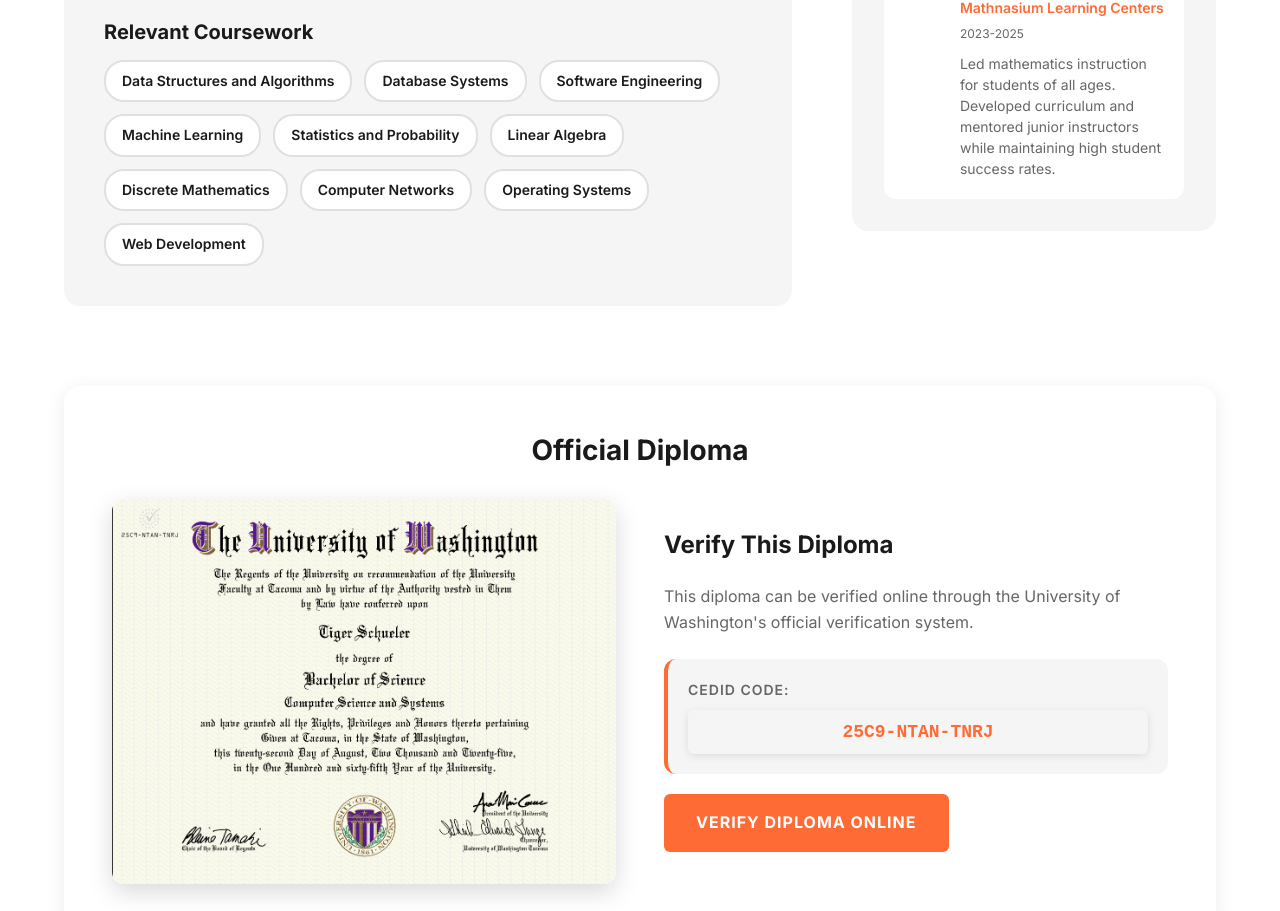
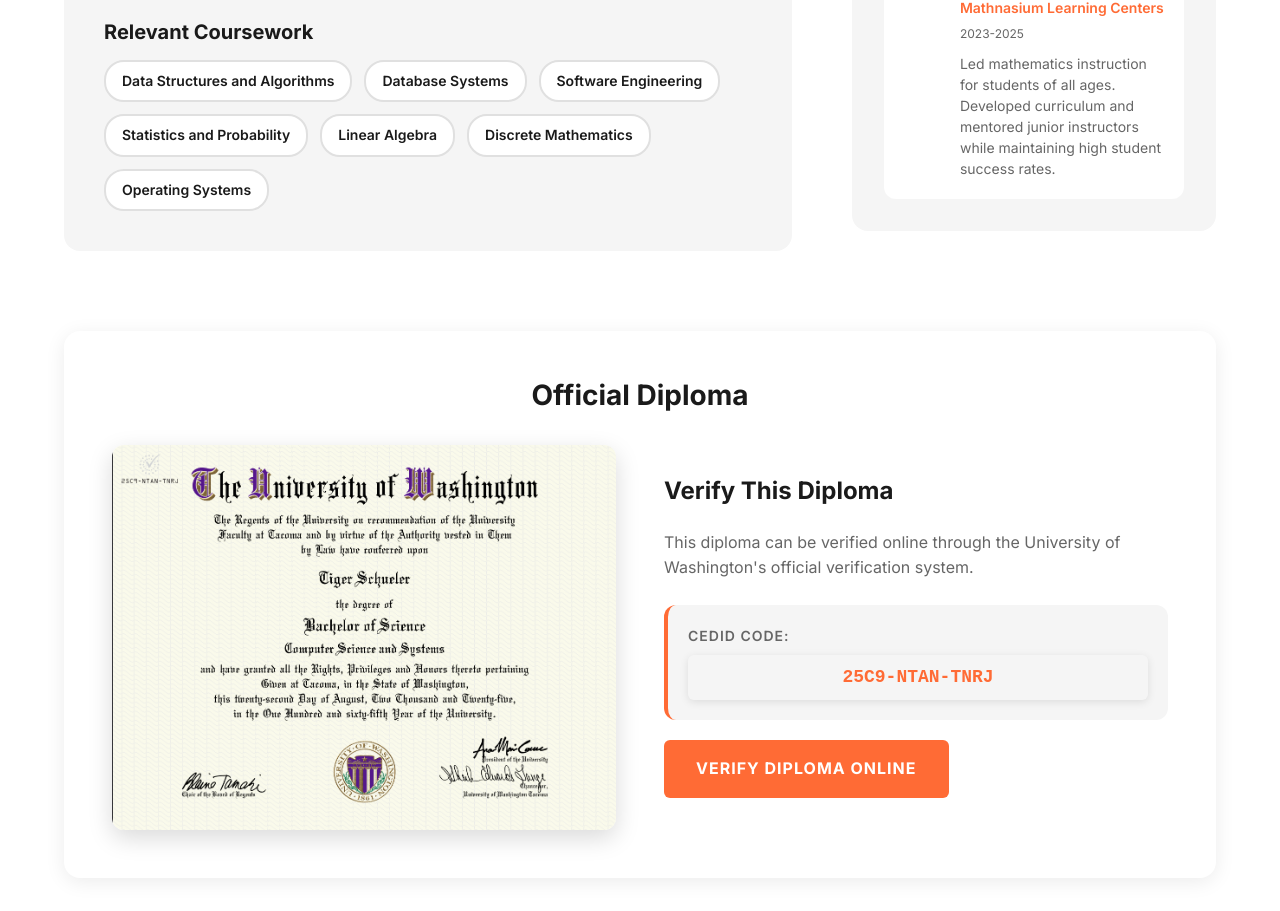
Before and after one commit to BigCatSoftware/BigCatSoftware.github.io, a React (Vite) app: page / in a window 1280 px wide. Shown: the part 6688-7599 px from the top of the page. Built offline with nearby package versions, Linux system fonts and the light colour scheme.

Commit message:
Remove Machine Learning, Computer Networks, and Web Development from relevant coursework

```diff
--- a/src/components/Education.jsx
+++ b/src/components/Education.jsx
@@ -31,13 +31,10 @@
         'Data Structures and Algorithms',
         'Database Systems',
         'Software Engineering',
-        'Machine Learning',
         'Statistics and Probability',
         'Linear Algebra',
         'Discrete Mathematics',
-        'Computer Networks',
-        'Operating Systems',
-        'Web Development'
+        'Operating Systems'
       ]
     }
   ]
```
